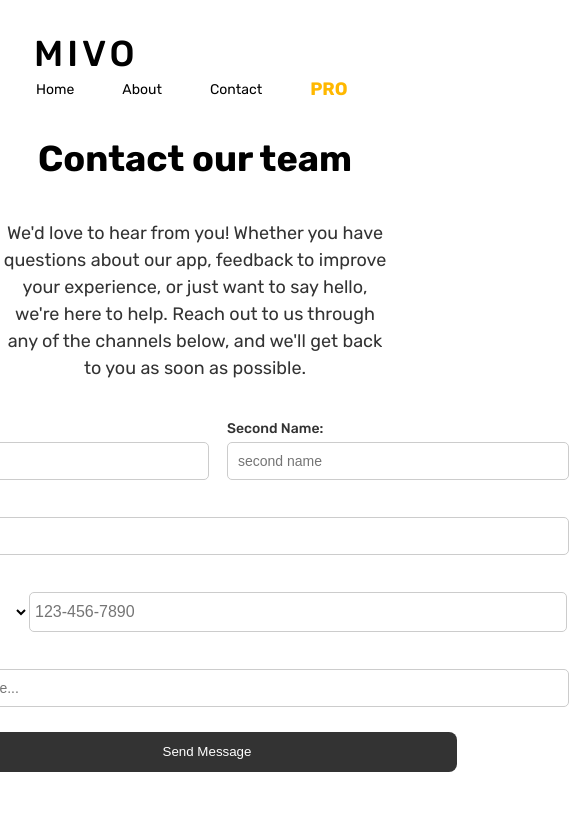
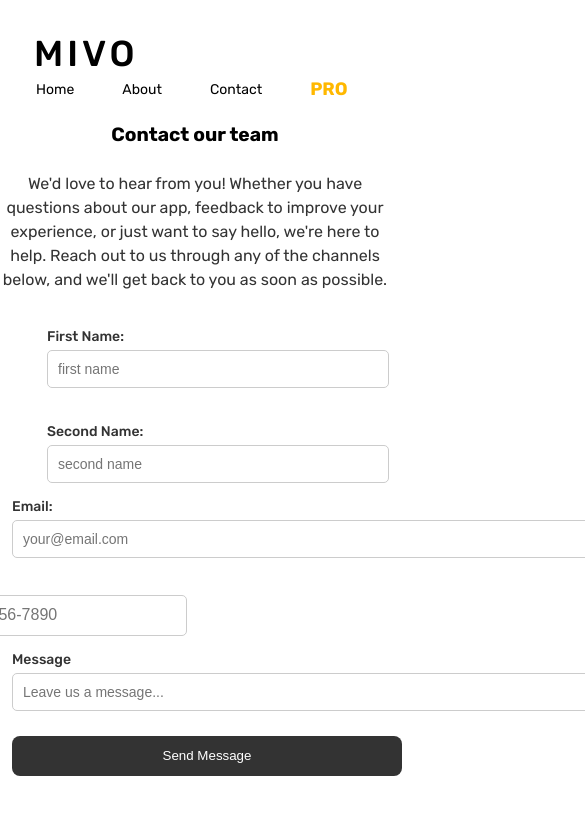
Before and after one commit to BudaRazvanCristian/CalorieTrackingApp, a React (Vite) app: page /contact in a window 390 px wide. Shown: the top 814 px of the page, 585 px wide, since content can reach past the window. Built offline with nearby package versions, Linux system fonts and the light colour scheme.

Commit message:
Improve Contact Form styling and add code comments

```diff
--- a/src/components/FoodEntryCard.jsx
+++ b/src/components/FoodEntryCard.jsx
@@ -25,17 +25,20 @@ export default function FoodEntryCard() {
   const [servings, setServings] = useState(1);
   const [addedFoods, setAddedFoods] = useState([]);
 
+  // Contexts for accessing remaining calorie values and managing state
+  // Context for total remaining calories
   const { remainingCalories, setRemainingCalories } =
     useContext(CalorieContext);
+  // Context for calories per meal type
   const { remainingCaloriesMeals, setRemainingCaloriesMeals } = useContext(
     RemainingCalorieContext
   );
 
-  // Fetch food data
+  // Fetch food data from a JSON file
   useEffect(() => {
     fetch("/listOfFood.json")
       .then((response) => response.json())
-      .then((data) => setFoodData(data))
+      .then((data) => setFoodData(data)) // Storing fetched data in foodData state
       .catch((error) => console.log(error));
   }, []);
 
@@ -44,6 +47,7 @@ export default function FoodEntryCard() {
     if (searchTerm === "") {
       setFilteredData([]);
     } else {
+      // Filter food data by checking if the name includes the search term
       const results = foodData.filter((item) =>
         item.name.toLowerCase().includes(searchTerm.toLowerCase())
       );
@@ -58,12 +62,14 @@ export default function FoodEntryCard() {
       0
     );
     const effectiveGoalCalories = goalCalories !== null ? goalCalories : 0;
+    // Update remaining calories based on total added calories
     Math.ceil(setRemainingCalories(effectiveGoalCalories - totalCalories));
   }, [addedFoods, goalCalories, setRemainingCalories]);
 
   // Event handlers
   const handleAddMoreClick = () => setShowDetails(true);
   const handleBackClick = () => setShowDetails(false);
+
   const handleFoodItemClick = (food) => {
     setSelectedFood(food);
     setSearchTerm("");
@@ -71,12 +77,18 @@ export default function FoodEntryCard() {
     setServingSize(100);
     setServings(1);
   };
+
+  // Toggles visibility of the goal-setting form
   const handleShowForm = () => setShowForm(!showForm);
+
+  // Hide goal-setter form/food detail
   const handleBackToFoodEntry = () => {
     setShowForm(false);
     setShowDetails(false);
   };
+
   const handleAddFood = (mealType) => {
+    // Adds selected food item to the specified meal type
     if (selectedFood) {
       const foodToAdd = {
         name: selectedFood.name,
@@ -85,6 +97,7 @@ export default function FoodEntryCard() {
         servings: servings,
         type: mealType,
       };
+      // Add food to addedFoods state
       setAddedFoods((prevFoods) => [...prevFoods, foodToAdd]);
       setRemainingCaloriesMeals((prev) => ({
         ...prev,
@@ -92,8 +105,11 @@ export default function FoodEntryCard() {
       }));
     }
   };
+
   const handleDeleteFood = (index, mealType) => {
+    // Deletes a food item from the specified meal type
     setAddedFoods((prevFoods) => {
+      // Remove food at the specified index
       const updatedFoods = prevFoods.filter((_, i) => i !== index);
       const deletedFoodCalories = prevFoods[index].calories;
       setRemainingCaloriesMeals((prev) => ({
@@ -130,6 +146,7 @@ export default function FoodEntryCard() {
         <div className="added-foods">
           {foodsForType.length > 0 ? (
             foodsForType.map((food, index) => (
+              //Display each added food item
               <div key={index} className="food-item">
                 <h4>{food.name}</h4>
                 <div className="calorie-and-button">
@@ -150,6 +167,7 @@ export default function FoodEntryCard() {
 
   return (
     <div className="food-card-container">
+      {/* Conditional rendering based on state */}
       {!showForm && !showDetails ? (
         <>
           <div className="header-card-container">
@@ -180,8 +198,11 @@ export default function FoodEntryCard() {
               <div className="calories-target">Remaining</div>
             </div>
           </div>
-
-          {Object.values(FoodType).map((foodType) => renderFoodCard(foodType))}
+          {/* Render food card */}
+          {renderFoodCard(FoodType.BREAKFAST)}
+          {renderFoodCard(FoodType.LUNCH)}
+          {renderFoodCard(FoodType.DINNER)}
+          {renderFoodCard(FoodType.SNACK)}
         </>
       ) : showForm ? (
         <GoalSetterComponent
@@ -220,6 +241,7 @@ export default function FoodEntryCard() {
           </div>
           <div>
             {selectedFood && (
+              // Show form to add selected food item
               <div className="food-display">
                 <div className="food-image">
                   <img src={selectedFood.image} alt={selectedFood.name} />
@@ -228,6 +250,7 @@ export default function FoodEntryCard() {
                   <p>{selectedFood.name}</p>
                   <select
                     value={selectedFood.mealType}
+                    // Update meal type
                     onChange={(e) =>
                       setSelectedFood({
                         ...selectedFood,
@@ -288,6 +311,7 @@ export default function FoodEntryCard() {
                       value={servings}
                       onChange={(e) => setServings(Number(e.target.value))}
                       className="servings-input"
+
                     />
                   </div>
                 </div>
--- a/src/components/routers/AppRouter.jsx
+++ b/src/components/routers/AppRouter.jsx
@@ -13,37 +13,22 @@ import { FoodValueProvider } from "../Contexts/FoodValueContext.jsx";
 const AppRouter = () => {
   return (
     <BrowserRouter>
+      <RemainingCalorieProvider>
+        <CalorieProvider>
+          <WeightProvider>
+            <FoodValueProvider>
               <Navbar />
               <Routes>
-        <Route
-          path="/"
-          element={
-            <CalorieProvider>
-              <WeightProvider>
-                <Home />
-              </WeightProvider>
-            </CalorieProvider>
-          }
-        />
-        <Route
-          path="/food-entry"
-          element={
-            <CalorieProvider>
-              <WeightProvider>
-                <RemainingCalorieProvider>
-                  <FoodValueProvider>
-                    <FoodEntry />
-                  </FoodValueProvider>
-                </RemainingCalorieProvider>
-              </WeightProvider>
-            </CalorieProvider>
-          }
-        />
-
+                <Route path="/" element={<Home />} />
+                <Route path="/food-entry" element={<FoodEntry />} />
                 <Route path="/contact" element={<Contact />} />
                 <Route path="/plan" element={<PlanComponent />} />
                 <Route path="/about" element={<AboutUs />} />
               </Routes>
+            </FoodValueProvider>
+          </WeightProvider>
+        </CalorieProvider>
+      </RemainingCalorieProvider>
     </BrowserRouter>
   );
 };
--- a/src/components/styling/contact.scss
+++ b/src/components/styling/contact.scss
@@ -82,4 +82,55 @@
       margin-top: 10px;
     }
   }
+  @media (max-width: 768px) {
+    .container-title {
+      h2 {
+        font-size: $font-size-medium;
+      }
+
+      p {
+        font-size: 16px;
+      }
+    }
+
+    form {
+      width: 100%;
+
+      .name {
+        flex-direction: column;
+        gap: 20px;
+      }
+
+      .email,
+      .message {
+        width: 100%;
+        margin: 0;
+      }
+
+      .phone {
+        .phone-input {
+          display: flex;
+          flex-direction: row;
+          max-width: 400px;
+          width: 100%;
+
+          select {
+            width: 30%;
+            margin-right: 10px;
+            border: 1px solid #ccc;
+          }
+
+          input {
+            width: 300px;
+            border: 1px solid #ccc;
+          }
+        }
+      }
+
+      .form-button {
+        width: 100%;
+        max-width: 500px;
+      }
+    }
+  }
 }
```
Lines whose indentation alone changed are shown as unchanged.
